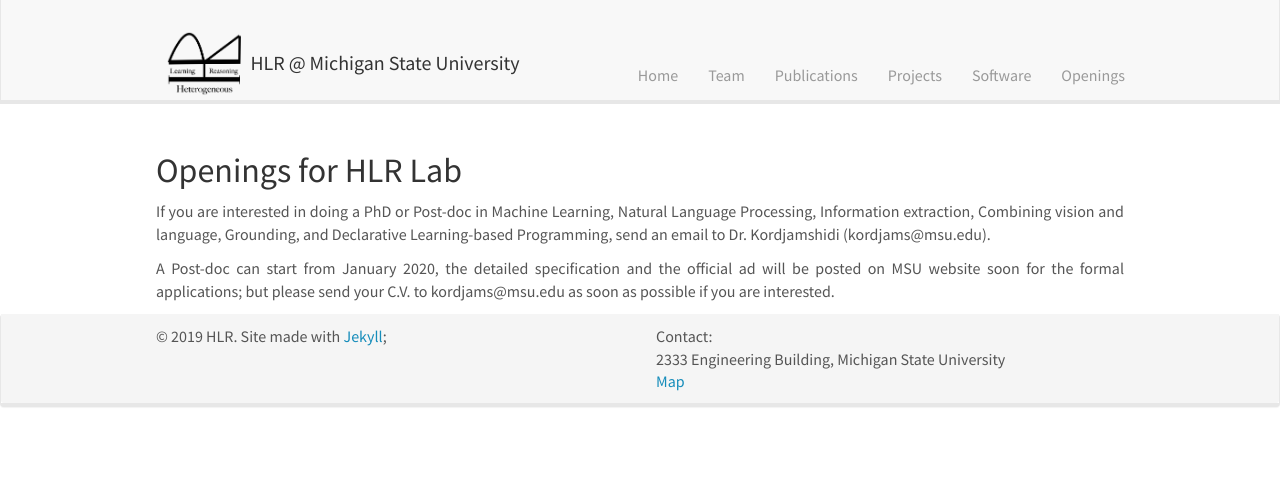
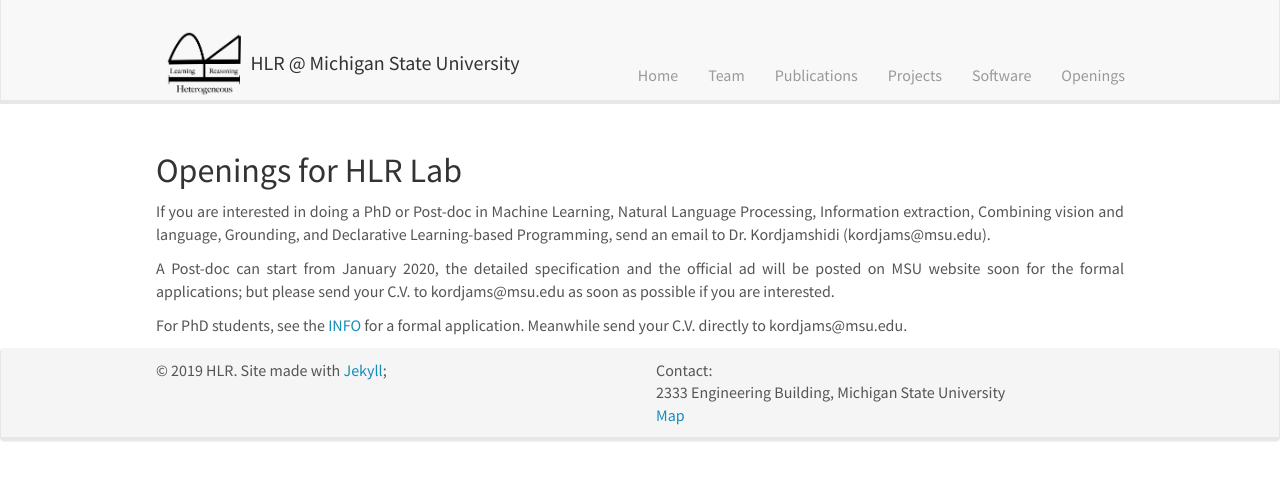
Before and after one commit to HLR/HLR.github.io, a Jekyll site: the page built from _pages/openings.md, in a window 1280 px wide. Shown: the top 480 px of the page. Built offline with Jekyll 4.4.1, drawn with Linux system fonts in a browser that asks for light colours; nearby versions of some CDN libraries.

Commit message:
edit opening

```diff
--- a/_pages/openings.md
+++ b/_pages/openings.md
@@ -12,6 +12,8 @@ permalink: /openings/
 <p>If you are interested in doing a PhD or Post-doc in Machine Learning, Natural Language Processing, Information extraction, Combining vision and language, Grounding, and Declarative Learning-based Programming, send an email to Dr. Kordjamshidi (kordjams@msu.edu).</p>
 
 <P> A Post-doc can start from January 2020, the detailed specification and the official ad will be posted on MSU website soon for the formal applications; but please send your C.V. to kordjams@msu.edu as soon as possible if you are interested. </P>
+
+<p> For PhD students, see the [INFO](http://www.cse.msu.edu/Students/Future_Grad/HowToApply.php) for a formal application. Meanwhile send your C.V. directly to kordjams@msu.edu.</p>
 <!--- <ul class="list-group">
 <li class="list-group-item">First item</li>
 <li class="list-group-item">Second item</li>
```
